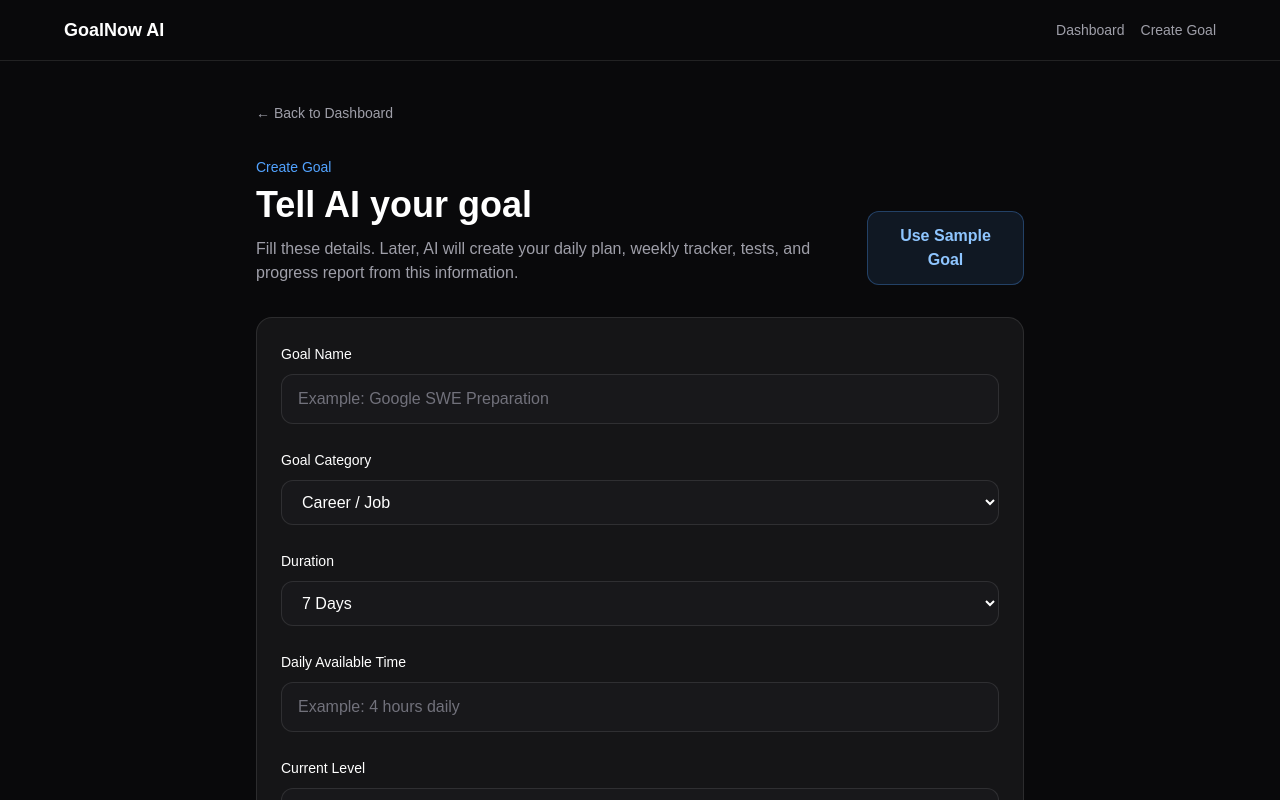
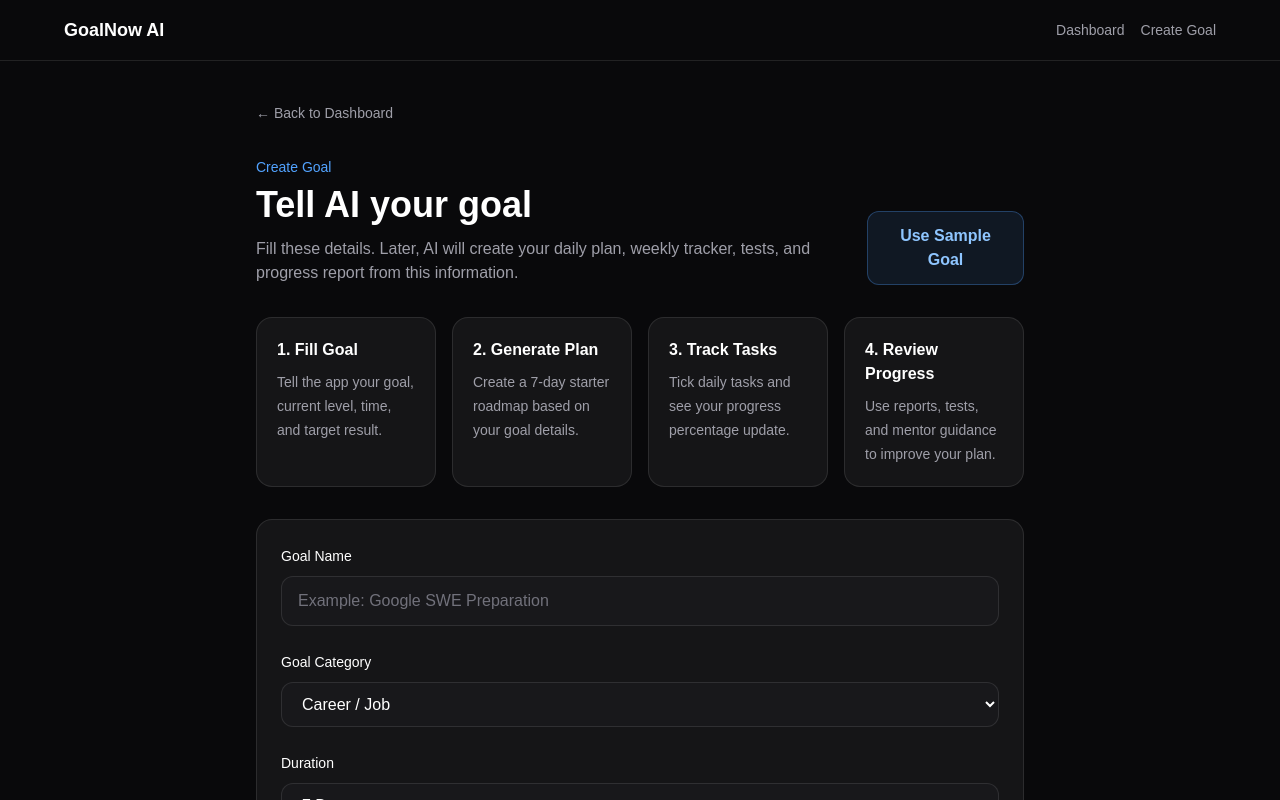
Before and after one commit to shubhamdey665-coder/GoalNow-AI, a Next.js app: page /goals/new in a window 1280 px wide. Shown: the top 800 px of the page. Built offline with nearby package versions, Linux system fonts and the light colour scheme.

Commit message:
add create goal explanation steps

```diff
--- a/src/app/goals/new/page.tsx
+++ b/src/app/goals/new/page.tsx
@@ -119,6 +119,34 @@ export default function NewGoalPage() {
               Use Sample Goal
             </button>
         </div>
+        <section className="mt-8 grid gap-4 md:grid-cols-4">
+          {[
+            {
+              title: "1. Fill Goal",
+              text: "Tell the app your goal, current level, time, and target result.",
+            },
+            {
+              title: "2. Generate Plan",
+              text: "Create a 7-day starter roadmap based on your goal details.",
+            },
+            {
+              title: "3. Track Tasks",
+              text: "Tick daily tasks and see your progress percentage update.",
+            },
+            {
+              title: "4. Review Progress",
+              text: "Use reports, tests, and mentor guidance to improve your plan.",
+            },
+          ].map((step) => (
+            <div
+              key={step.title}
+              className="rounded-2xl border border-white/10 bg-white/5 p-5"
+            >
+              <h2 className="font-bold">{step.title}</h2>
+              <p className="mt-2 text-sm leading-6 text-zinc-400">{step.text}</p>
+            </div>
+          ))}
+        </section>
 
         <form className="mt-8 space-y-6 rounded-2xl border border-white/10 bg-white/5 p-6">
           <div>
```
